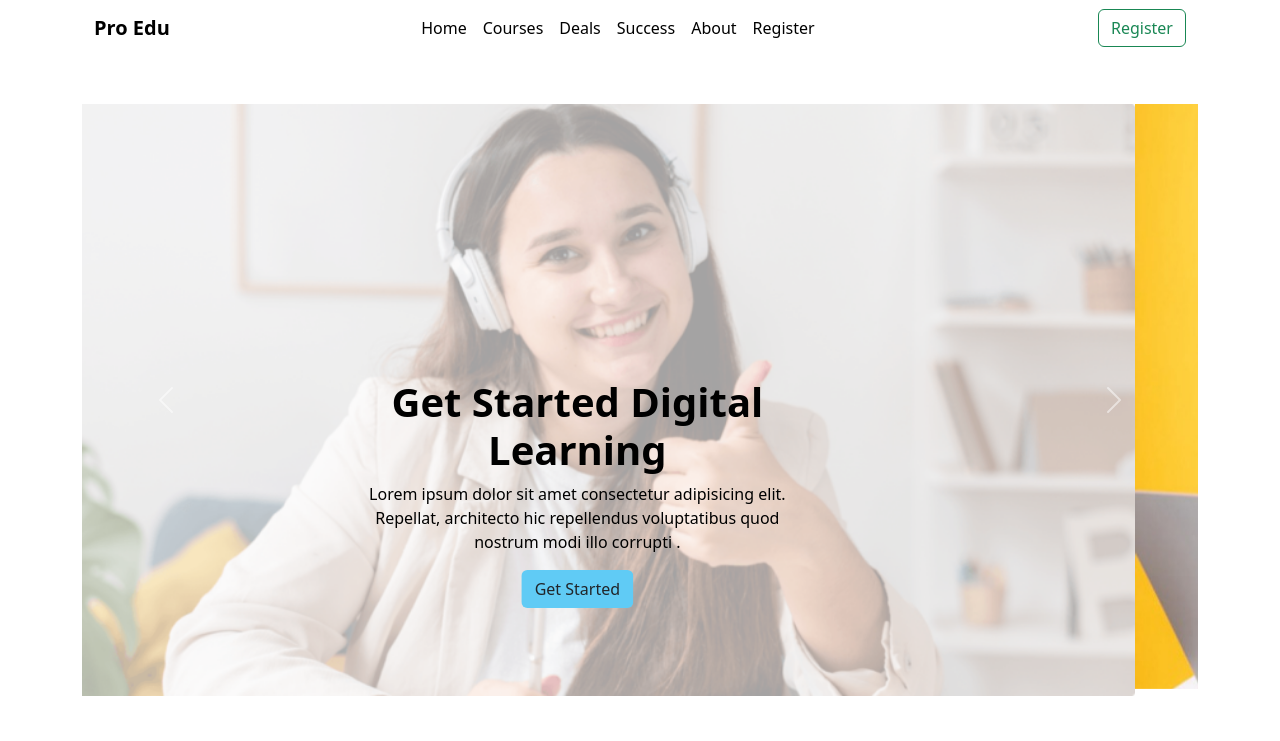
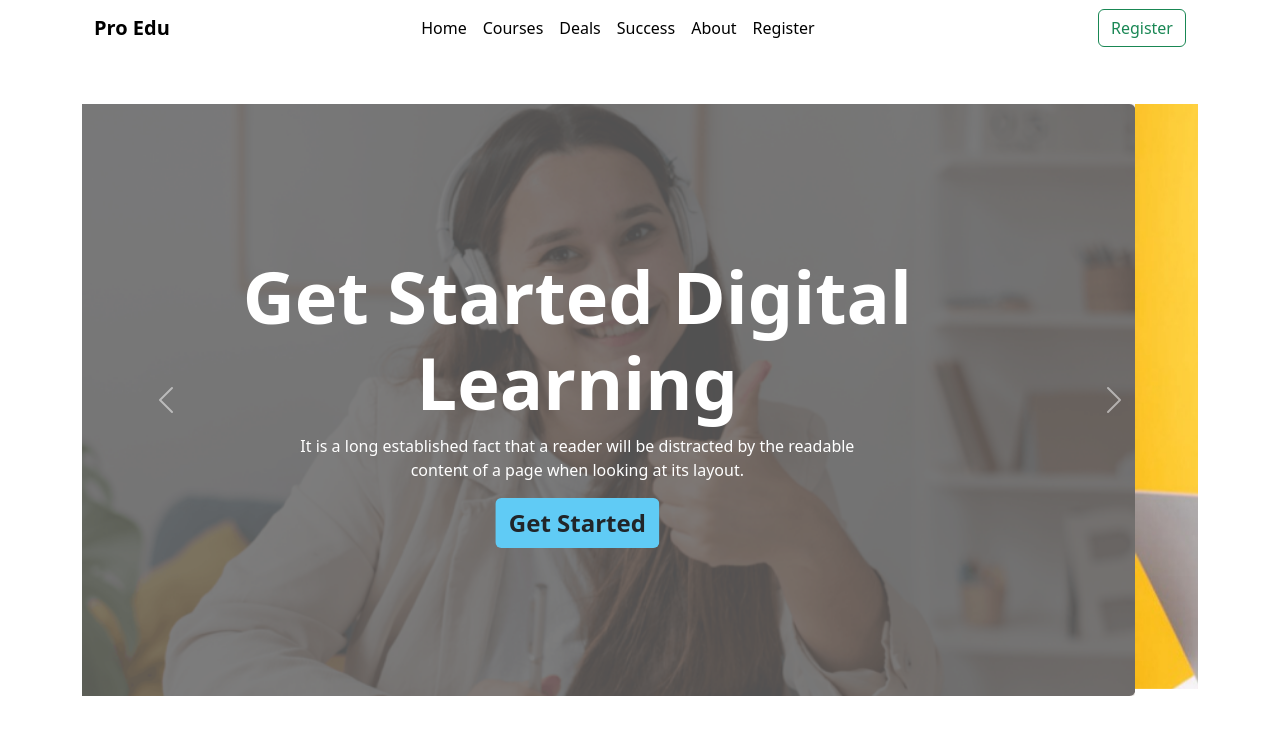
Before and after one commit to MohammedFUddin/Edtech, a plain HTML site: page index.html in a window 1280 px wide. Shown: the top 741 px of the page. Drawn offline with Linux system fonts and the light colour scheme.

Commit message:
changed carousel image trensperent

```diff
--- a/index.html
+++ b/index.html
@@ -55,20 +55,21 @@
     </header>
 
     <main class="">
+
         <!--------------------- carousal ----------------------->
         <section class="container mt-5">
             <div id="carouselExampleAutoplaying" class="carousel slide" data-bs-ride="carousel">
                 <div class="carousel-inner">
                     <div class="carousel-item active">
                         <img src="images/cover/imageedit_2_6569411144.png" class="d-block w-100" alt="...">
-                        <div class="carousel-caption mb-5  text-black">
-                            <div>
-                                <h1 class="fw-bold">Get Started Digital <br> Learning</h1>
-                                <p>Lorem ipsum dolor sit amet consectetur adipisicing elit. <br> Repellat, architecto
-                                    hic
-                                    repellendus voluptatibus quod <br> nostrum modi illo corrupti .</p>
-                                <a class="btn Edtech-bg-primary" href="">Get Started</a>
-                            </div>
+
+
+                        <div class="container-fluid carousel-caption d-flex flex-column h-100 align-items-center justify-content-center p-5 position-absolute start-0 bottom-0 bg-black rounded"
+                            style="--bs-bg-opacity: .5;">
+                            <h1 class="display-2 fw-bold w-75 sliderHeader">Get Started Digital Learning</h1>
+                            <p class="sliderPara">It is a long established fact that a reader will be distracted by the
+                                readable <br> content of a page when looking at its layout.</p>
+                            <button class="btn Edtech-bg-primary fs-4 fw-bold sliderBtn">Get Started</button>
                         </div>
                     </div>
                     <div class="carousel-item">
```
